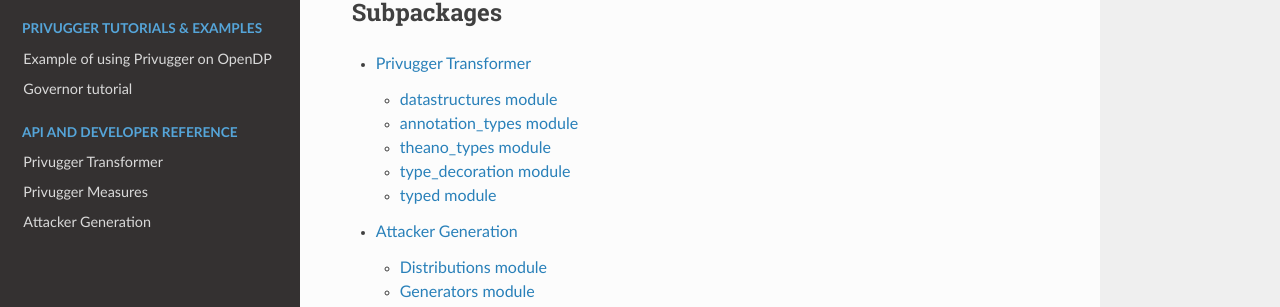
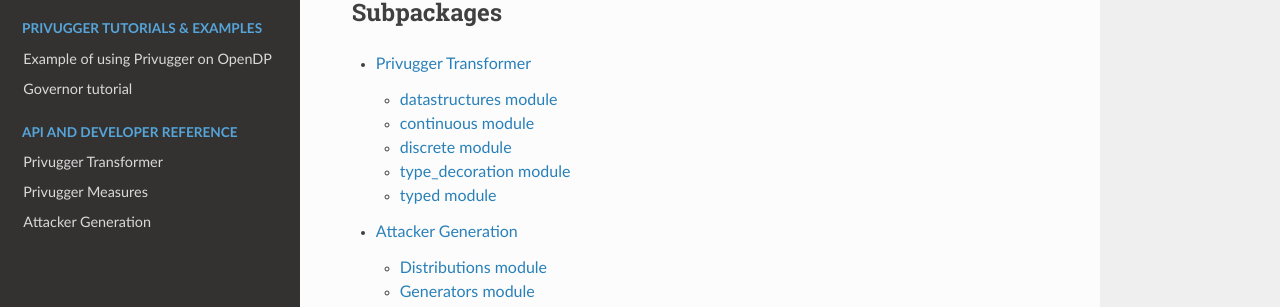
Before and after one commit to tommcamm/privugger, a Sphinx documentation site: the page built from docs/privugger.rst, in a window 1280 px wide. Shown: the part 164-471 px from the top of the page. Built offline with Sphinx 7.4.7 and the Read the Docs theme 2.0.0, drawn with Linux system fonts in a browser that asks for light colours; pages that are not in the unit, such as notebooks, are missing from menus.

Commit message:
minor changes

```diff
--- a/docs/privugger.transformer.rst
+++ b/docs/privugger.transformer.rst
@@ -14,18 +14,18 @@
    :undoc-members:
    :show-inheritance:
 
-annotation\_types module
+continuous module
 ----------------------------------------------
 
-.. automodule:: privugger.transformer.annotation_types
+.. automodule:: privugger.transformer.continuous
    :members:
    :undoc-members:
    :show-inheritance:
 
-theano\_types module
-------------------------------------------
+discrete module
+----------------------------------------------
 
-.. automodule:: privugger.transformer.theano_types
+.. automodule:: privugger.transformer.discrete
    :members:
    :undoc-members:
    :show-inheritance:
```
Also changed, not shown: 1 other file.
